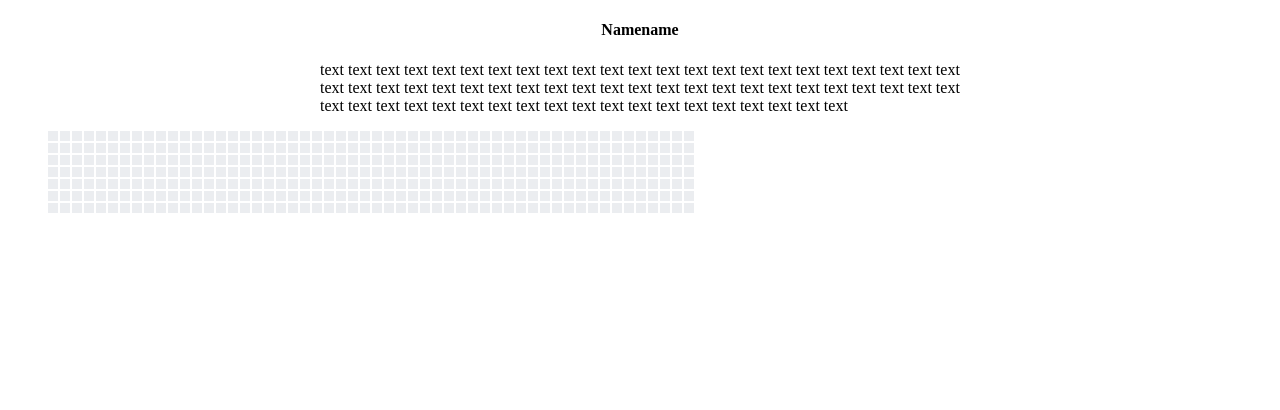
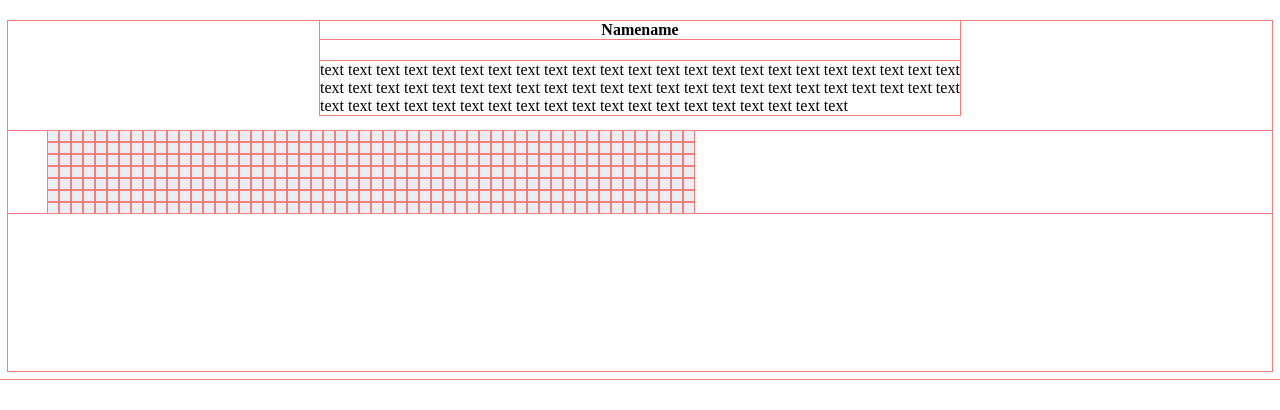
Before and after one commit to polevoyd/gitsaver, a React (Create React App) app: page / in a window 1280 px wide. Shown: the top 410 px of the page. Built offline with nearby package versions, Linux system fonts and the light colour scheme.

Commit message:
static version

```diff
--- a/src/index.css
+++ b/src/index.css
@@ -1,5 +1,5 @@
 * {
-  /* outline: 1px solid lightcoral; */
+  outline: 1px solid lightcoral;
 }
 
 .welcome {
@@ -38,11 +38,7 @@
 :root {
   --square-size: 10px;
   --square-gap: 2px;
-  --week-width: calc(var(--square-size) + var(--square-gap));
 }
-
-
-.squares { grid-area: squares; }
 
 .graph {
   display: inline-grid;
@@ -74,6 +70,7 @@
   grid-template-rows: repeat(7, var(--square-size));
   grid-auto-flow: column;
   grid-auto-columns: var(--square-size);
+  grid-area: squares;
 }
 
 /* Other styling */
```
